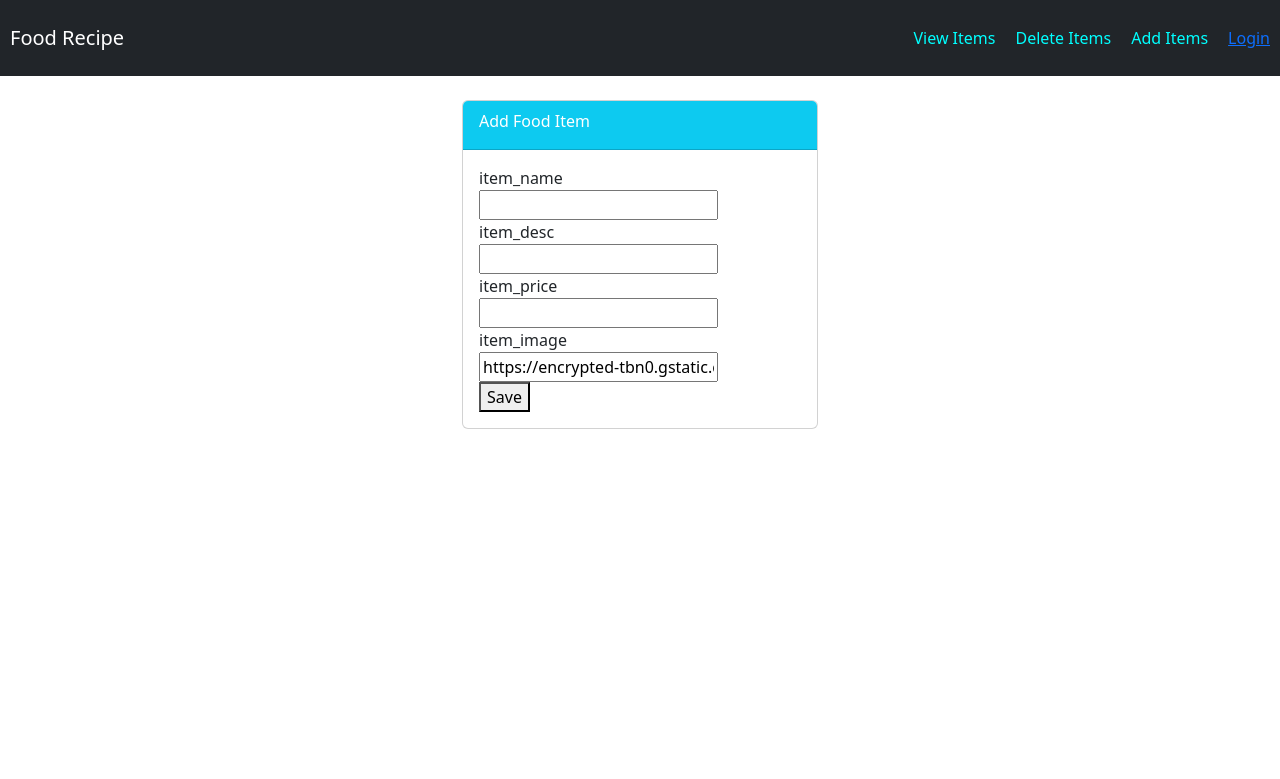
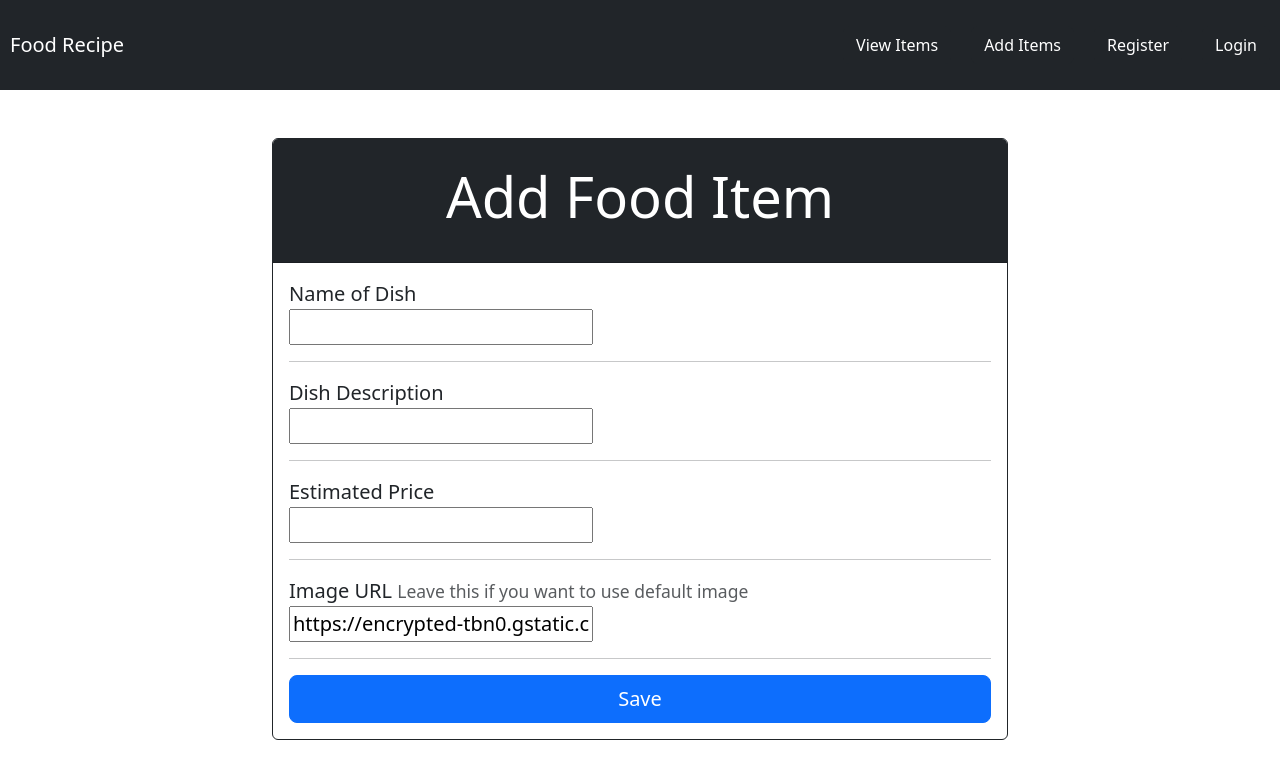
Before and after one commit to AbhiMisRaw/Chef-s-palate, a Django app: page /food/add/ in a window 1280 px wide. Shown: the top 779 px of the page. Run offline with Django 4.2, Linux system fonts and the light colour scheme.

Commit message:
added style in log-in, sign-up and add-dish page

```diff
--- a/food/templates/food/base.html
+++ b/food/templates/food/base.html
@@ -9,18 +9,20 @@
 </head>
 <body>
 
-    <nav class="navbar navbar-dark bg-dark">
-        <a href="#" class="navbar-brand"> Food Recipe </a>
+    <nav class="navbar navbar-dark bg-dark grid">
+        <a href="{% url 'food:index' %}" class="navbar-brand g-col-8"> Food Recipe </a>
 
-        <div class="navbar" style="color: aqua;">
-            <a href="#" class="nav-item nav-link">View Items</a>
-            <a href="#" class="nav-item nav-link">Delete Items</a>
-            <a href="{% url 'food:create_item' %}" class="nav-item nav-link">Add Items</a>
+        <div class="navbar g-col-4" style="color: aqua;">
+            <a href="{% url 'food:index' %}" class="text-decoration-none btn btn-dark">View Items</a>
+
+            <a href="{% url 'food:create_item' %}" class="text-decoration-none btn btn-dark">Add Items</a>
+
+            <a href="{% url 'register' %}" class="text-decoration-none btn btn-dark">Register</a>
             {% if user.is_authenticated %}
-            <a href="{% url 'profile' %}">Profile</a>
-                <a href="{% url 'logout' %}">Logout</a>
+            <a class="text-decoration-none" href="{% url 'profile' %}">Profile</a>
+                <a href="{% url 'logout' %}" class="btn btn-dark">Logout</a>
             {% else %}
-                <a href="{% url 'login' %}">Login</a>
+                <a class="text-decoration-none btn btn-dark"  href="{% url 'login' %}">Login</a>
             {% endif %}
         </div>
     </nav>
--- a/food/templates/food/items-forms.html
+++ b/food/templates/food/items-forms.html
@@ -3,23 +3,40 @@
 {% block body %}
 <BR>
     <div class="container">
+     <br>
         <div class="row">
-             <div class="col-md-4 offset-md-4">
-                  <div class="card">
-                       <div class="card-header bg-info text-white">
-                            <div class="card-title">Add Food Item</div>
+             <div class="col-md-8 offset-md-2">
+                  <div class="card border-dark mb-6">
+                       <div class="card-header bg-dark text-white text-center">
+                            <div class="card-title display-4 fw-medium p-3 ">Add Food Item</div>
                        </div>
                        <div class="card-body">
                         <form method="POST">
                             {% csrf_token %}
                             {% for field in form %}
-                            <div class="form-group">
-                                {{ field.name }}
+                            <div class="form-group fw-medium fs-5">
+                              {% if field.name == "item_name" %}
+                                   <label >Name of Dish</label>
+                                   {% elif field.name == "item_desc" %}
+                                   <label>Dish Description</label>
+                                   {% elif field.name == "item_price" %}
+                                   <label>Estimated Price</label>
+                                  {%else%}
+                                  <label>
+                                   Image URL
+                                   <span id="passwordHelpInline" class="form-text">
+                                        Leave this if you want to use default image
+                                      </span></label>
+
+                                   <!-- {{ field.name }} -->
+                              {% endif %}
                                 <br>
-                                {{ field }}
+                                <div>{{ field }}</div>
+
+                                <hr>
                             </div>
                         {% endfor %}
-                            <button type="submit" >Save</button>
+                            <button class="btn btn-primary btn-lg btn-block col-12" type="submit" >Save</button>
                         </form>
                        </div>
                   </div>
```
Also changed, not shown: food/templates/food/detail.html (+5 -5 lines), food/templates/food/index.html (+7 -3 lines), users/templates/user/login.html (+17 -10 lines), users/templates/user/register.html (+29 -11 lines), db.sqlite3.
